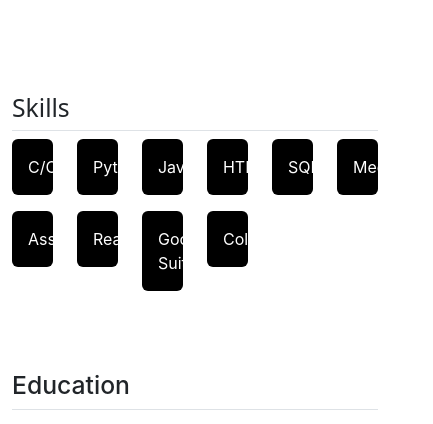
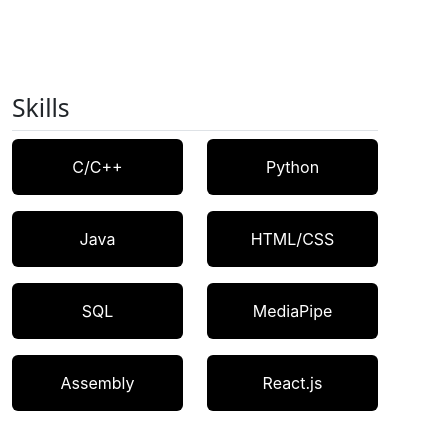
Before and after one commit to AndrewBacigalupi/portfolioSite, a plain HTML site: page index.html in a window 390 px wide. Shown: the part 1875-2299 px from the top of the page, 433 px wide, since content can reach past the window. Drawn offline with nearby package versions, Linux system fonts and the light colour scheme.

Commit message:
Add files via upload

```diff
--- a/index.html
+++ b/index.html
@@ -132,44 +132,39 @@
 
         <!-- Skills -->
         <section id="skills-section">
-        <div class="container skills mb-5">
+        <div class="container flex-column skills mb-5">
             <h2 class="experience pb-2 border-bottom">Skills</h2>
             <div class="row">
                 <!-- Repeat this col for each div you want -->
-                <div class="col-2 mb-3">
+                <div class="col-6 col-sm-4 col-md-3 col-lg-2 mb-3">
                     <div class="skill p-3 rounded text-center">C/C++</div>
                 </div>
-                <div class="col-2 mb-3">
-                    <div class="skill p-3 rounded text-center">Python</div>
+                <div class="col-6 col-sm-4 col-md-3 col-lg-2 mb-3">                    <div class="skill p-3 rounded text-center">Python</div>
                 </div>
-                <div class="col-2 mb-3">
+                <div class="col-6 col-sm-4 col-md-3 col-lg-2 mb-3">
                     <div class="skill p-3 rounded text-center">Java</div>
                 </div>
-                <div class="col-2 mb-3">
+                <div class="col-6 col-sm-4 col-md-3 col-lg-2 mb-3">
                     <div class="skill p-3 rounded text-center">HTML/CSS</div>
                 </div>
-                <div class="col-2 mb-3">
+                <div class="col-6 col-sm-4 col-md-3 col-lg-2 mb-3">
                     <div class="skill p-3 rounded text-center">SQL</div>
                 </div>
-                <div class="col-2 mb-3">
+                <div class="col-6 col-sm-4 col-md-3 col-lg-2 mb-3">
                     <div class="skill p-3 rounded text-center">MediaPipe</div>
                 </div>
 
-            </div>
-
-
-            <div class="row">
                 <!-- Repeat this col for each div you want -->
-                <div class="col-2 mb-3">
+                <div class="col-6 col-sm-4 col-md-3 col-lg-2 mb-3">
                     <div class="skill p-3  rounded text-center">Assembly</div>
                 </div>
-                <div class="col-2 mb-3">
+                <div class="col-6 col-sm-4 col-md-3 col-lg-2 mb-3">
                     <div class="skill p-3 rounded text-center">React.js</div>
                 </div>
-                <div class="col-2 mb-3">
-                    <div class="skill p-3 rounded text-center">Google Suite</div>
+                <div class="col-6 col-sm-4 col-md-3 col-lg-2 mb-3">
+                    <div class="skill p-3 rounded text-center">Javascript</div>
                 </div>
-                <div class="col-2 mb-3">
+                <div class="col-6 col-sm-4 col-md-3 col-lg-2 mb-3">
                     <div class="skill p-3 rounded text-center">Collaboration</div>
                 </div>
             </div>
```
